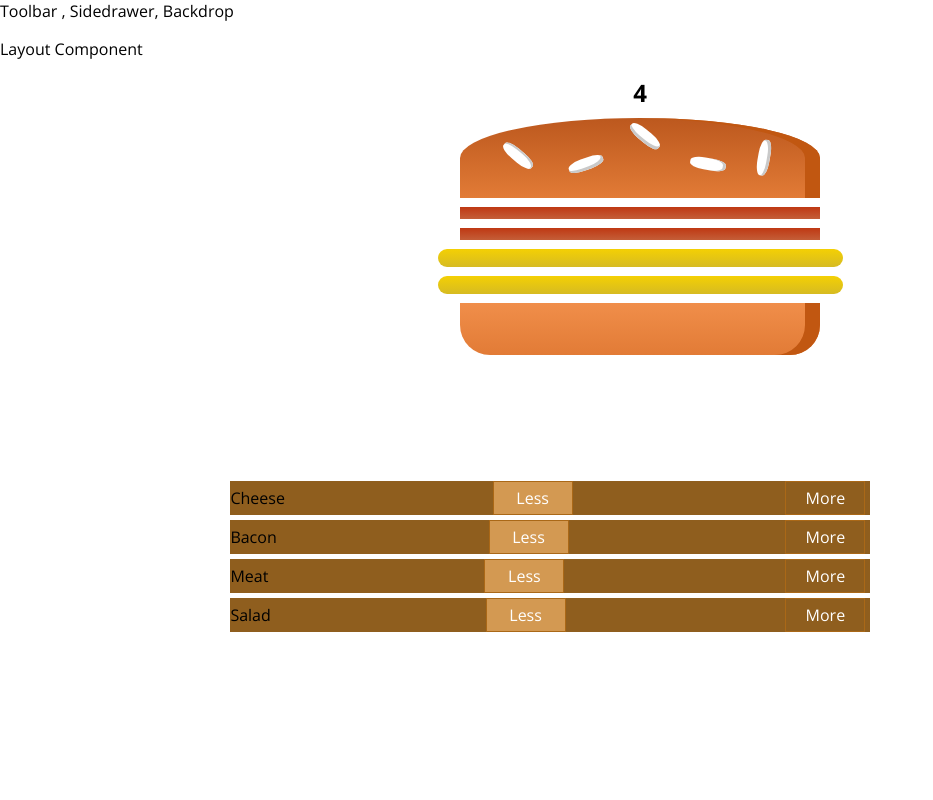
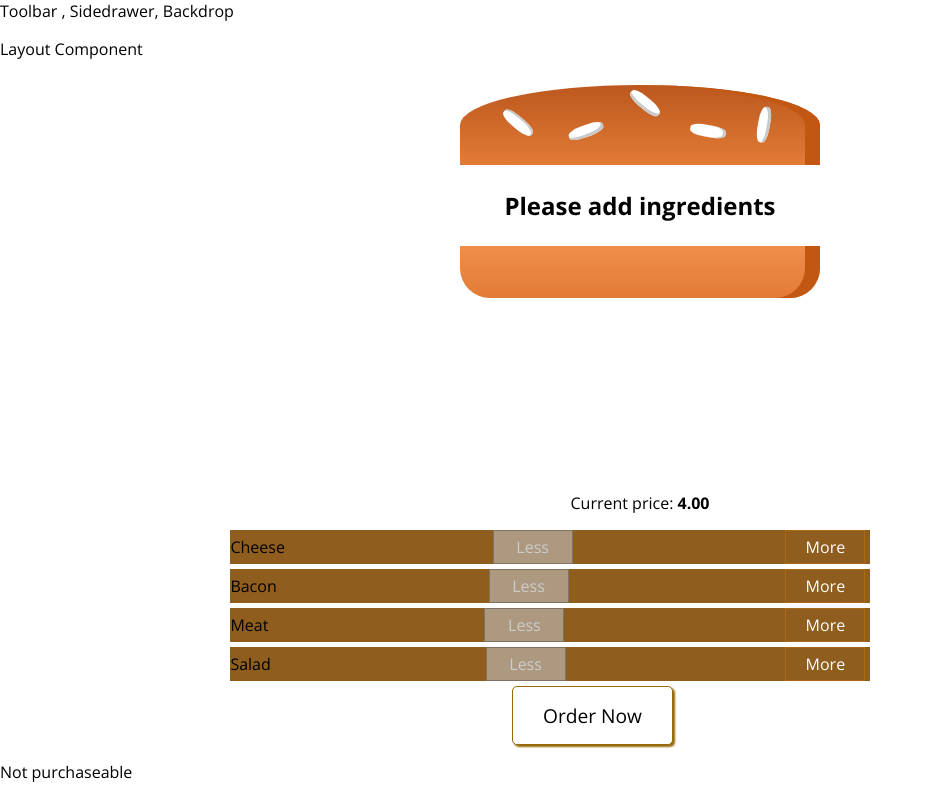
Before and after one commit to Mynk11/burger-basic, a React app: page / in a window 1280 px wide. Shown: the whole page, without its empty margins (0-933 px from the left). Built offline with nearby package versions, Linux system fonts and the light colour scheme.

Commit message:
Added Controls

```diff
--- a/src/components/Burger/BuildControls/BuildControl/BuildControl.js
+++ b/src/components/Burger/BuildControls/BuildControl/BuildControl.js
@@ -6,7 +6,7 @@ const BuildControl = (props) => {
 
         <div className="BuildControl" style={{ width: "50%", textAlign: "center", backgroundColor: "#8F5E1E", marginLeft: "18%" }}>
             {props.label}
-            <button className="Less" >Less</button>
+            <button className="Less" onClick={props.remove} disabled={props.disabledInfo}>Less</button>
             <button onClick={props.added} className="More" >More</button>
         </div>
 
--- /dev/null
+++ b/src/components/Burger/BuildControls/BuildControl/BurgerPrice.js
@@ -0,0 +1,3 @@
+import React from 'react';
+const BurgerPrice = (props) => <p style={{ textAlign: "center" }}> Current price: <b>{props.price.toFixed(2)}</b></p>
+export default BurgerPrice;
--- /dev/null
+++ b/src/components/Burger/BuildControls/BuildControl/ButtonCheckout/ButtonCheckout.css
@@ -0,0 +1,43 @@
+
+.OrderButton {
+    background-color: #ffff;
+    outline: none;
+    cursor: pointer;
+    border: 1px solid #966909;
+    color: #000000;
+    font-family: inherit;
+    font-size: 1.2em;
+    padding: 15px 30px;
+    box-shadow: 2px 2px 2px #966909;
+    margin-left:40%;
+    border-radius:5px;
+}
+
+.OrderButton:hover, .OrderButton:active {
+    background-color: #A0DB41;
+    border: 1px solid #966909;
+    color: #966909;
+}
+
+.OrderButton:disabled {
+    background-color: #C7C6C6;
+    cursor: not-allowed;
+    border: 1px solid #ccc;
+    color: #888888;
+}
+
+.OrderButton:not(:disabled) {
+    animation: enable 0.3s linear;
+}
+
+@keyframes enable {
+    0% {
+        transform: scale(1);
+    }
+    60% {
+        transform: scale(1.1);
+    }
+    100% {
+        transform: scale(1);
+    }
+}
--- /dev/null
+++ b/src/components/Burger/BuildControls/BuildControl/ButtonCheckout/ButtonCheckout.js
@@ -0,0 +1,7 @@
+import React from 'react';
+import './ButtonCheckout.css';
+const ButtonCheckout = (props) => {
+    return <button className="OrderButton" onClick={props.Order} disabled={props.purchaseable}>Order Now</button>
+}
+
+export default ButtonCheckout;
--- a/src/components/Burger/BuildControls/BuildControls.js
+++ b/src/components/Burger/BuildControls/BuildControls.js
@@ -1,15 +1,20 @@
-
 import React from 'react';
 import BuildControl from './BuildControl/BuildControl';
+//import BurgerPrice from './BuildControl/BurgerPrice';
 import './BuildControl.css';
 const controls = [{ label: 'Cheese', type: 'cheese' }, { label: 'Bacon', type: 'bacon' }, { label: 'Meat', type: 'meat' }, { label: 'Salad', type: 'salad' }];
 
+const BuildControls = (props) => controls.map((ctrl) => {
+    return (
+        <React.Fragment>
 
-const BuildControls = (props) =>
-    controls.map((ctrl) => {
-        // console.log("ctrl is:", ctrl.label, ctrl.type);
-        return (<BuildControl added={() => props.addingredient(ctrl.type)} key={ctrl.type} label={ctrl.label}></BuildControl>);
-    });
+            <BuildControl key={Math.random()} disabledInfo={props.disableInfo[ctrl.type]} added={() => props.addingredient(ctrl.type)} remove={() => props.removeIngredient(ctrl.type)} label={ctrl.label}></BuildControl>
+        </React.Fragment>
+    );
+
+});
+
+
 
 
 export default BuildControls;
--- /dev/null
+++ b/src/components/Burger/OrderSummary/OrderSummary.js
@@ -0,0 +1,19 @@
+import React from 'react';
+import Auxx from '../../../hoc/Auxx';
+const OrderSummary = (props) => {
+    const ingredientSummary = Object.keys(props.ingredients).map((key) => {
+        return <li key={key}><span style={{ textTransform: "capitalize" }}>{key}:</span>{props.ingredients[key]}</li>
+    });
+
+    return (<Auxx>
+        <h3>Your Order</h3>
+        <p>A delicious burger with the following ingredients:</p>
+        <ul>
+            {ingredientSummary}
+        </ul>
+        <p>Continue to checkout?</p>
+    </Auxx>
+    );
+}
+
+export default OrderSummary;
--- /dev/null
+++ b/src/components/UI/Modal/Modal.css
@@ -0,0 +1,20 @@
+.Modal {
+    position: fixed;
+    z-index: 500;
+    background-color: white;
+    width: 70%;
+    border: 1px solid #ccc;
+    box-shadow: 1px 1px 1px black;
+    padding: 16px;
+    left: 15%;
+    top: 30%;
+    box-sizing: border-box;
+    transition: all 0.3s ease-out;
+}
+
+@media (min-width: 600px) {
+    .Modal {
+        width: 500px;
+        left: calc(50% - 250px);
+    }
+}
--- /dev/null
+++ b/src/components/UI/Modal/Modal.js
@@ -0,0 +1,11 @@
+import React from 'react';
+import './Modal.css';
+
+const Modal = (props) => {
+    return (
+        <div className="Modal">MODAL
+            {props.children}
+        </div>
+    )
+}
+export default Modal;
--- a/src/containers/Burgerbuilder/Burgerbuilder.js
+++ b/src/containers/Burgerbuilder/Burgerbuilder.js
@@ -1,12 +1,16 @@
 import React, { Component } from 'react';
 import Aux from '../../hoc/Auxx';
 import Burger from '../../components/Burger/Burger';
+import BurgerPrice from '../../components/Burger/BuildControls/BuildControl/BurgerPrice';
 import BuildControls from '../../components/Burger/BuildControls/BuildControls';
+import ButtonCheckOut from '../../components/Burger/BuildControls/BuildControl/ButtonCheckout/ButtonCheckout';
+import Modal from '../../components/UI/Modal/Modal';
+import OrderSummary from '../../components/Burger/OrderSummary/OrderSummary';
 const INDEGREDIENTS_PRICE = {
     salad: 0.5,
-    bacon: 1,
+    bacon: 2,
     meat: 1.5,
-    cheese: 1
+    cheese: 0.8
 }
 
 class BurgerBuilder extends Component {
@@ -15,12 +19,16 @@ class BurgerBuilder extends Component {
     state = {
         ingredients: {
             salad: 0,
-            bacon: 2,
+            bacon: 0,
             meat: 0,
-            cheese: 2
+            cheese: 0
         },
-        totalPrice: 4
+        totalPrice: 4,
+        purchaseable: false,
+        purchasing: false
     }
+
+
 
     addIngredientHandler = (type) => {
         const oldCount = this.state.ingredients[type];
@@ -32,20 +40,85 @@ class BurgerBuilder extends Component {
         const priceAddittion = INDEGREDIENTS_PRICE[type];
         const oldtotalPrice = this.state.totalPrice;
         const newPrice = oldtotalPrice + priceAddittion;
-        console.log("totalPrice" + newPrice + "ingredients:" + updatedIngredients);
+        // console.log("totalPrice" + newPrice + "ingredients:" + updatedIngredients);
         this.setState({ totalPrice: newPrice, ingredients: updatedIngredients });
+        this.UpdatePurchaseable(updatedIngredients);
+    }
+
+    removeIngredientHandler = (type) => {
+        const oldCount = this.state.ingredients[type];
+        const updatedIngredients = {
+            ...this.state.ingredients
+        }
+        if (oldCount <= 0) {
+            return;
+        }
+        else {
+            const updatedIngredientsCount = oldCount - 1;
+
+            updatedIngredients[type] = updatedIngredientsCount;
+            const priceAddittion = INDEGREDIENTS_PRICE[type];
+            const oldtotalPrice = this.state.totalPrice;
+            const newPrice = oldtotalPrice - priceAddittion;
+            //console.log("totalPrice" + newPrice + "ingredients:" + updatedIngredients);
+            this.setState({ totalPrice: newPrice, ingredients: updatedIngredients });
+
+        }
+        this.UpdatePurchaseable(updatedIngredients);
+    }
+
+    UpdatePurchaseable = (updatedIngredients) => {
+
+        if (this.state.totalPrice > 4) {
+            this.setState((prevState) =>
+                ({ purchaseable: !prevState.purchaseable })
+            )
+
+        } else {
+            this.setState((prevState) =>
+                ({ purchaseable: false })
+            )
+
+        }
+        console.log("this.state.totalPrice", this.state.purchaseable);
+
+    }
+
+    Purchasehandler = () => {
+
+        this.setState({ purchasing: true });
 
     }
 
     render() {
+
+        const disableControl = {
+            ...this.state.ingredients
+        }
+        for (let key in disableControl) {
+            disableControl[key] = disableControl[key] <= 0;
+        }
+
         return (
             <Aux>
                 <div>
                     <Burger ingredients={this.state.ingredients}></Burger>
                 </div>
+                <BurgerPrice price={this.state.totalPrice}></BurgerPrice>
+                <BuildControls disableInfo={disableControl}
+                    price={this.state.totalPrice} addingredient={this.addIngredientHandler} removeIngredient={this.removeIngredientHandler}></BuildControls>
+                <ButtonCheckOut Order={this.Purchasehandler} purchaseable={this.state.purchaseable}></ButtonCheckOut>
+                {this.state.purchasing ?
+                    (<Modal show={this.state.purchasing}>
 
-                <BuildControls addingredient={this.addIngredientHandler}></BuildControls>
-            </Aux>
+
+                        <OrderSummary ingredients={this.state.ingredients}></OrderSummary>
+
+
+                    </Modal>) : <p>Not purchaseable</p>
+
+                }
+            </Aux >
         )
 
     }
```
Also changed, not shown: src/components/Burger/OrderSummary/OrderSummary.css (added), src/components/UI/Backdrop/Backdrop.js (added).
